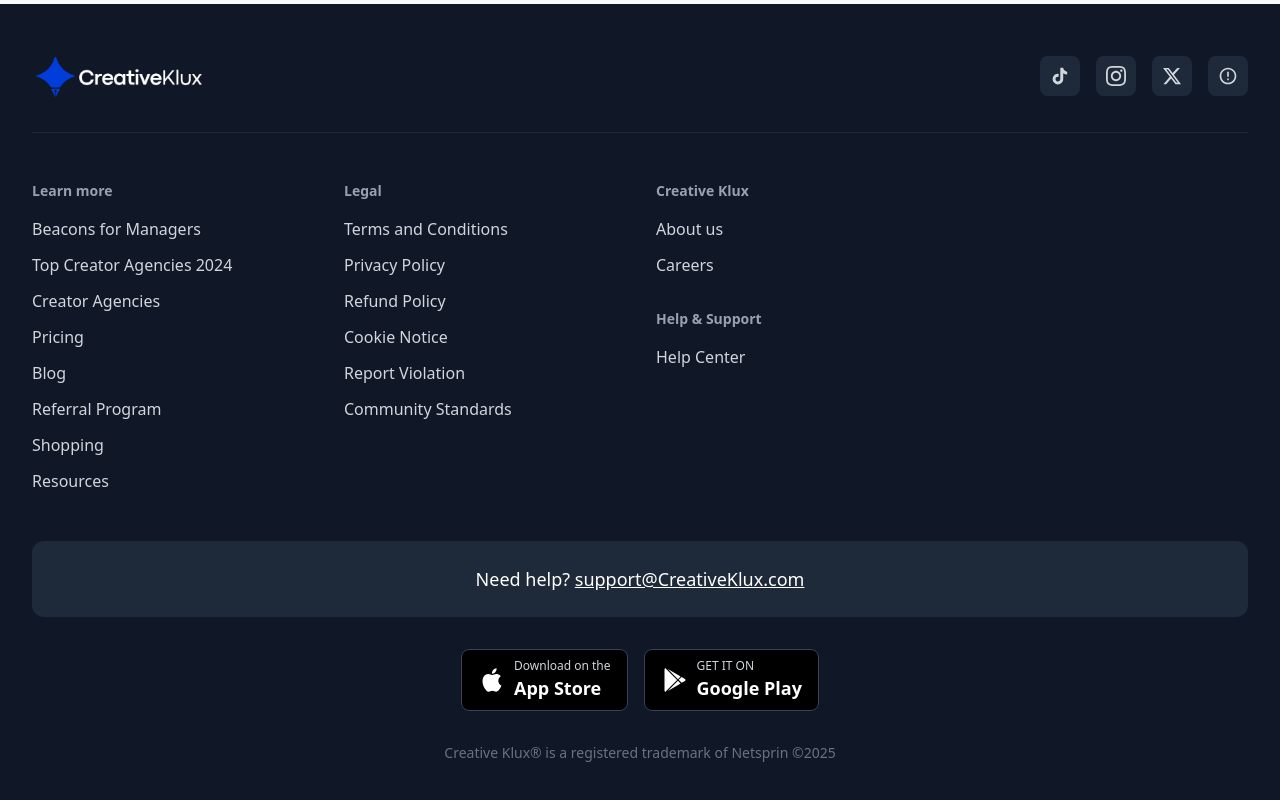
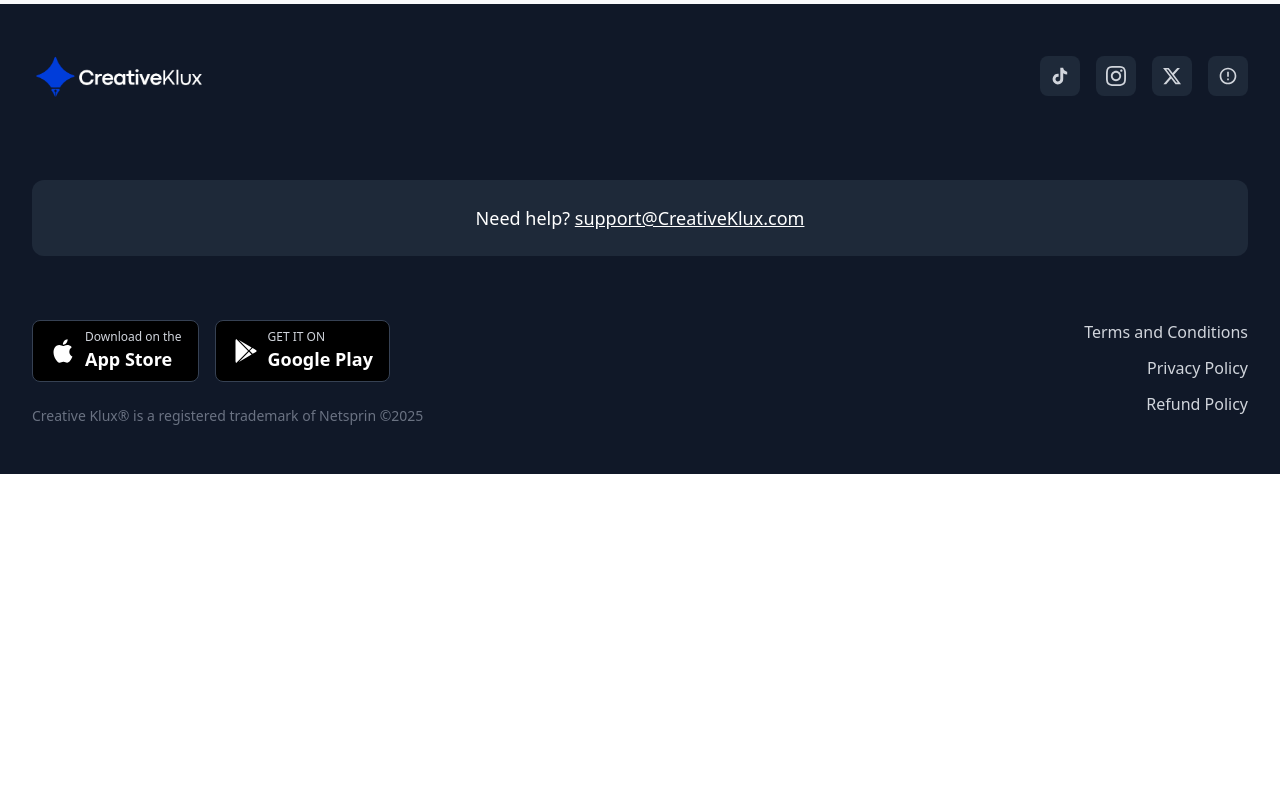
Before and after one commit to rexcreativeklux-svg/creative-klux-landing-page, a Next.js app: page /pages/terms in a window 1280 px wide. Shown: the part 2585-3385 px from the top of the page. After the commit the page ends 3059 px from the top, so only its background shows below. Built offline with nearby package versions, Linux system fonts and the light colour scheme.

Commit message:
footer changed

```diff
--- a/src/app/components/Footer.jsx
+++ b/src/app/components/Footer.jsx
@@ -3,29 +3,10 @@
 import NavigationLink from "./NavigationLink";
 
 export default function Footer() {
-  const learnMoreLinks = [
-    { name: "Beacons for Managers", href: "#" },
-    { name: "Top Creator Agencies 2024", href: "#" },
-    { name: "Creator Agencies", href: "#" },
-    { name: "Pricing", href: "#" },
-    { name: "Blog", href: "#" },
-    { name: "Referral Program", href: "#" },
-    { name: "Shopping", href: "#" },
-    { name: "Resources", href: "#" },
-  ];
-
   const legalLinks = [
     { name: "Terms and Conditions", href: "/pages/terms" },
     { name: "Privacy Policy", href: "/pages/privacy" },
     { name: "Refund Policy", href: "/pages/refund" },
-    { name: "Cookie Notice", href: "#" },
-    { name: "Report Violation", href: "#" },
-    { name: "Community Standards", href: "#" },
-  ];
-
-  const beaconsLinks = [
-    { name: "About us", href: "#" },
-    { name: "Careers", href: "#" },
   ];
 
   const socialLinks = [
@@ -67,7 +48,7 @@
     <footer className="bg-gray-900 text-gray-300">
       <div className="max-w-7xl mx-auto px-4 sm:px-6 lg:px-8 py-12">
         {/* Top Section - Logo and Social Icons */}
-        <div className="flex justify-between items-center mb-12 pb-8 border-b border-gray-800">
+        <div className="flex justify-between items-center mb-12 pb-8">
           {/* Logo */}
           <div className="flex items-center">
             <NavigationLink
@@ -99,78 +80,6 @@
           </div>
         </div>
 
-        {/* Links Section */}
-        <div className="grid grid-cols-1 md:grid-cols-2 lg:grid-cols-4 gap-8 mb-12">
-          {/* Learn More Column */}
-          <div>
-            <h3 className="text-gray-400 text-sm font-semibold mb-4">
-              Learn more
-            </h3>
-            <ul className="space-y-3">
-              {learnMoreLinks.map((link) => (
-                <li key={link.name}>
-                  <a
-                    href={link.href}
-                    className="text-gray-300 hover:text-blue-400 transition-colors duration-200"
-                  >
-                    {link.name}
-                  </a>
-                </li>
-              ))}
-            </ul>
-          </div>
-
-          {/* Legal Column */}
-          <div>
-            <h3 className="text-gray-400 text-sm font-semibold mb-4">Legal</h3>
-            <ul className="space-y-3">
-              {legalLinks.map((link) => (
-                <li key={link.name}>
-                  <NavigationLink
-                    href={link.href}
-                    className="text-gray-300 hover:text-blue-400 transition-colors duration-200"
-                  >
-                    {link.name}
-                  </NavigationLink>
-                </li>
-              ))}
-            </ul>
-          </div>
-
-          {/* Beacons Column */}
-          <div>
-            <h3 className="text-gray-400 text-sm font-semibold mb-4">
-              Creative Klux
-            </h3>
-            <ul className="space-y-3 mb-8">
-              {beaconsLinks.map((link) => (
-                <li key={link.name}>
-                  <a
-                    href={link.href}
-                    className="text-gray-300 hover:text-blue-400 transition-colors duration-200"
-                  >
-                    {link.name}
-                  </a>
-                </li>
-              ))}
-            </ul>
-
-            <h3 className="text-gray-400 text-sm font-semibold mb-4">
-              Help & Support
-            </h3>
-            <ul className="space-y-3">
-              <li>
-                <a
-                  href="#"
-                  className="text-gray-300 hover:text-blue-400 transition-colors duration-200"
-                >
-                  Help Center
-                </a>
-              </li>
-            </ul>
-          </div>
-        </div>
-
         {/* Support Section */}
         <div className="bg-gray-800 rounded-xl p-6 text-center mb-8">
           <p className="text-white text-lg">
@@ -184,8 +93,11 @@
           </p>
         </div>
 
-        {/* App Store Badges */}
-        <div className="flex justify-center items-center space-x-4 mb-8">
+        {/* Bottom - App badges + copyright (left) · Legal links (right) */}
+        <div className="flex flex-col md:flex-row md:items-start md:justify-between gap-8 pt-8">
+          {/* Left: App badges + copyright */}
+          <div>
+            <div className="flex items-center space-x-4 mb-6">
               <a href="#" className="inline-block">
                 <div className="bg-black border border-gray-700 rounded-lg px-4 py-2 flex items-center space-x-2 hover:bg-gray-800 transition-colors">
                   <svg
@@ -221,10 +133,24 @@
                 </div>
               </a>
             </div>
+            <p className="text-sm text-gray-500">
+              Creative Klux® is a registered trademark of Netsprin ©2025
+            </p>
+          </div>
 
-        {/* Copyright */}
-        <div className="text-center text-sm text-gray-500">
-          <p>Creative Klux® is a registered trademark of Netsprin ©2025</p>
+          {/* Right: Legal links */}
+          <ul className="flex flex-col gap-3 md:items-end md:text-right">
+            {legalLinks.map((link) => (
+              <li key={link.name}>
+                <NavigationLink
+                  href={link.href}
+                  className="text-gray-300 hover:text-blue-400 transition-colors duration-200"
+                >
+                  {link.name}
+                </NavigationLink>
+              </li>
+            ))}
+          </ul>
         </div>
       </div>
     </footer>
```
Lines whose indentation alone changed are shown as unchanged.
